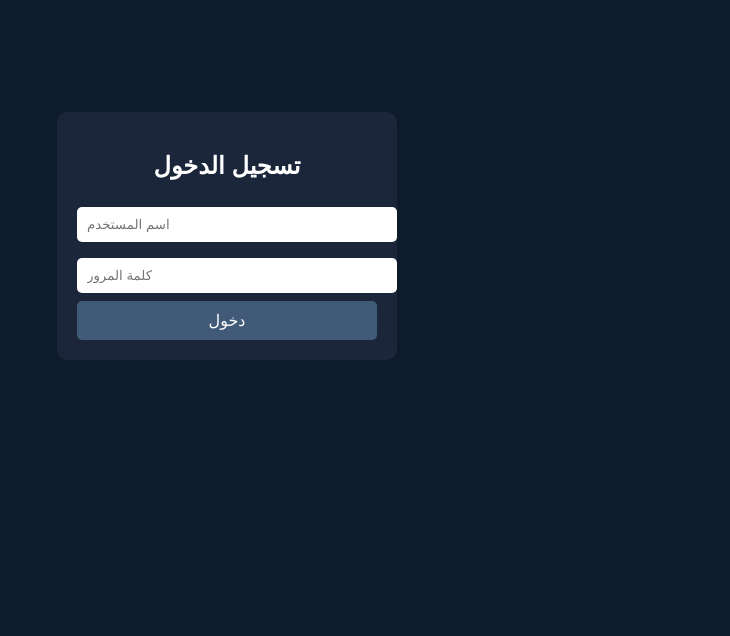
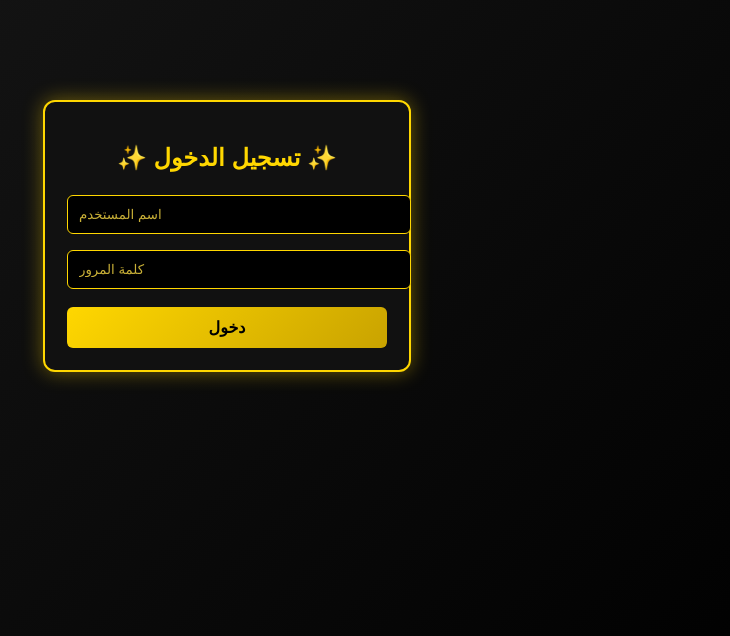
Before and after one commit to zawjk66-spec/my-app, a plain HTML site: page index.html in a window 1280 px wide. Shown: the part 164-800 px from the top of the page, without its empty margins (413-1143 px from the left). Drawn offline with Linux system fonts and the light colour scheme.

Commit message:
Update index.html

```diff
--- a/index.html
+++ b/index.html
@@ -10,41 +10,62 @@
   <style>
     body {
       font-family: Arial, sans-serif;
-      background: #0d1b2a;
-      color: white;
+      background: linear-gradient(135deg, #1a1a1a, #000);
+      color: #ffd700;
       display: flex;
       justify-content: center;
       align-items: center;
       height: 100vh;
       margin: 0;
     }
+
     .box {
-      background: #1b263b;
-      padding: 20px;
-      border-radius: 10px;
+      background: #111;
+      padding: 22px;
+      border-radius: 12px;
       width: 100%;
-      max-width: 300px;
+      max-width: 320px;
       text-align: center;
+      border: 2px solid #ffd700;
+      box-shadow: 0 0 20px rgba(255, 215, 0, 0.4);
     }
+
+    h2 {
+      margin-bottom: 15px;
+      color: #ffd700;
+    }
+
     input {
       width: 100%;
-      padding: 10px;
+      padding: 11px;
       margin: 8px 0;
-      border-radius: 5px;
-      border: none;
+      border-radius: 6px;
+      border: 1px solid #ffd700;
+      background: #000;
+      color: #ffd700;
+      outline: none;
     }
+
+    input::placeholder {
+      color: #c9b037;
+    }
+
     button {
       width: 100%;
-      padding: 10px;
-      background: #415a77;
-      color: white;
+      padding: 11px;
+      background: linear-gradient(135deg, #ffd700, #c9a300);
+      color: #000;
       border: none;
-      border-radius: 5px;
+      border-radius: 6px;
       font-size: 16px;
+      font-weight: bold;
+      margin-top: 10px;
     }
+
     button:hover {
-      background: #778da9;
+      opacity: 0.9;
     }
+
     .hidden {
       display: none;
     }
@@ -54,48 +75,10 @@
 
   <!-- تسجيل الدخول -->
   <div class="box" id="loginBox">
-    <h2>تسجيل الدخول</h2>
+    <h2>✨ تسجيل الدخول ✨</h2>
     <input type="text" id="username" placeholder="اسم المستخدم">
     <input type="password" id="password" placeholder="كلمة المرور">
     <button onclick="login()">دخول</button>
   </div>
 
   <!-- الصفحة الرئيسية -->
-  <div class="box hidden" id="homeBox">
-    <h2>مرحبا بك 👋</h2>
-    <p>تم تسجيل الدخول بنجاح</p>
-    <button onclick="logout()">تسجيل الخروج</button>
-  </div>
-
-  <script>
-    // إذا كان مسجل من قبل
-    if (localStorage.getItem("loggedIn") === "yes") {
-      showHome();
-    }
-
-    function login() {
-      const user = document.getElementById("username").value;
-      const pass = document.getElementById("password").value;
-
-      if (user === "" || pass === "") {
-        alert("عمر الحقول");
-        return;
-      }
-
-      localStorage.setItem("loggedIn", "yes");
-      showHome();
-    }
-
-    function logout() {
-      localStorage.removeItem("loggedIn");
-      location.reload();
-    }
-
-    function showHome() {
-      document.getElementById("loginBox").classList.add("hidden");
-      document.getElementById("homeBox").classList.remove("hidden");
-    }
-  </script>
-
-</body>
-</html>
```
